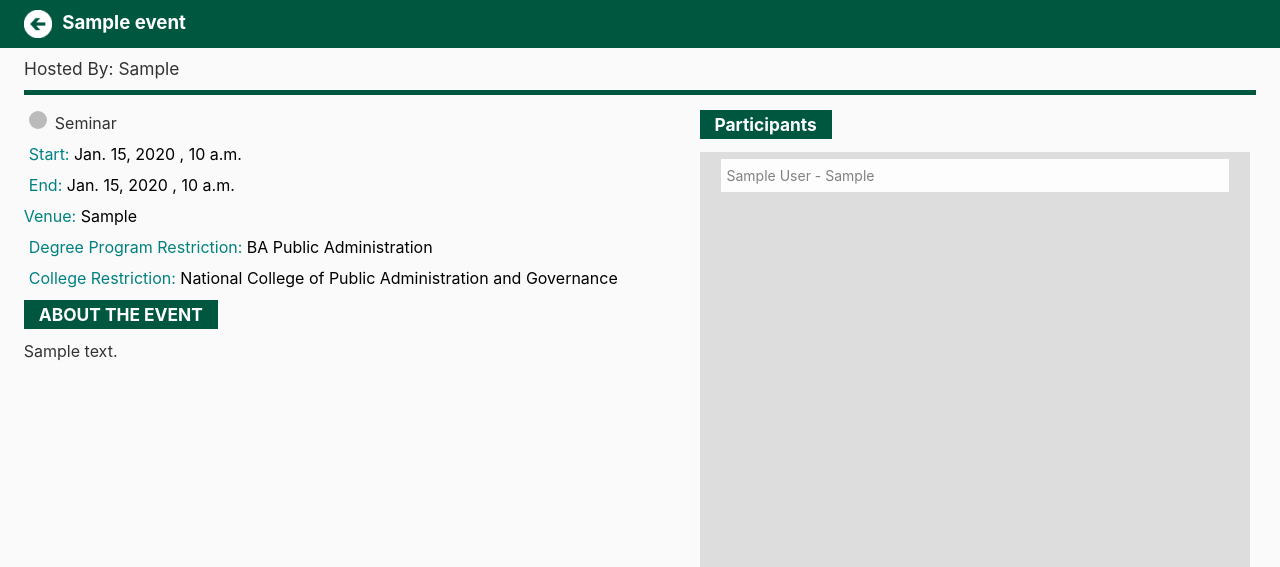
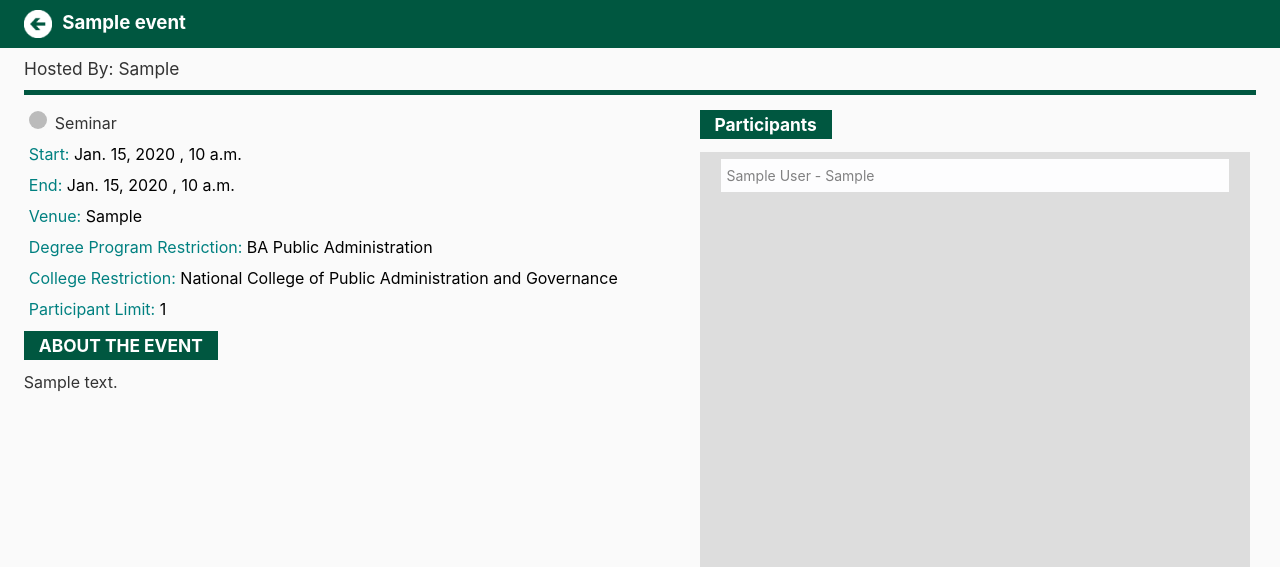
Before and after one commit to christelespino/iskolendar, a Django app: page /event/1/ in a window 1280 px wide. Shown: the part 70-637 px from the top of the page. Run offline with Django 3.2, Linux system fonts and the light colour scheme; tables that the repository leaves empty hold one stand-in row (values such as "Sample post"); some libraries are stand-ins or nearby versions.

Commit message:
added limit to event detail

```diff
--- a/maincalendar/templates/maincalendar/event_detail.html
+++ b/maincalendar/templates/maincalendar/event_detail.html
@@ -79,7 +79,7 @@ Allure Tanquintic
 				</span>
 			</p>
 			{% if object.venue %}
-			<p style="color: #008080;">Venue:
+			<p style="color: #008080; margin-left: 5px;">Venue:
 				<span style="color: #000">
 					{{ object.venue }}
 				</span>
@@ -98,6 +98,15 @@ Allure Tanquintic
 				<span style="color: #000">
 					{% if object.college %}
 						{{ object.college }}
+					{% else %}
+						None
+					{% endif %}
+				</span>
+			</p>
+			<p style="color: #008080; margin-left: 5px;">Participant Limit:
+				<span style="color: #000">
+					{% if object.limit %}
+						{{ object.limit }}
 					{% else %}
 						None
 					{% endif %}
```
